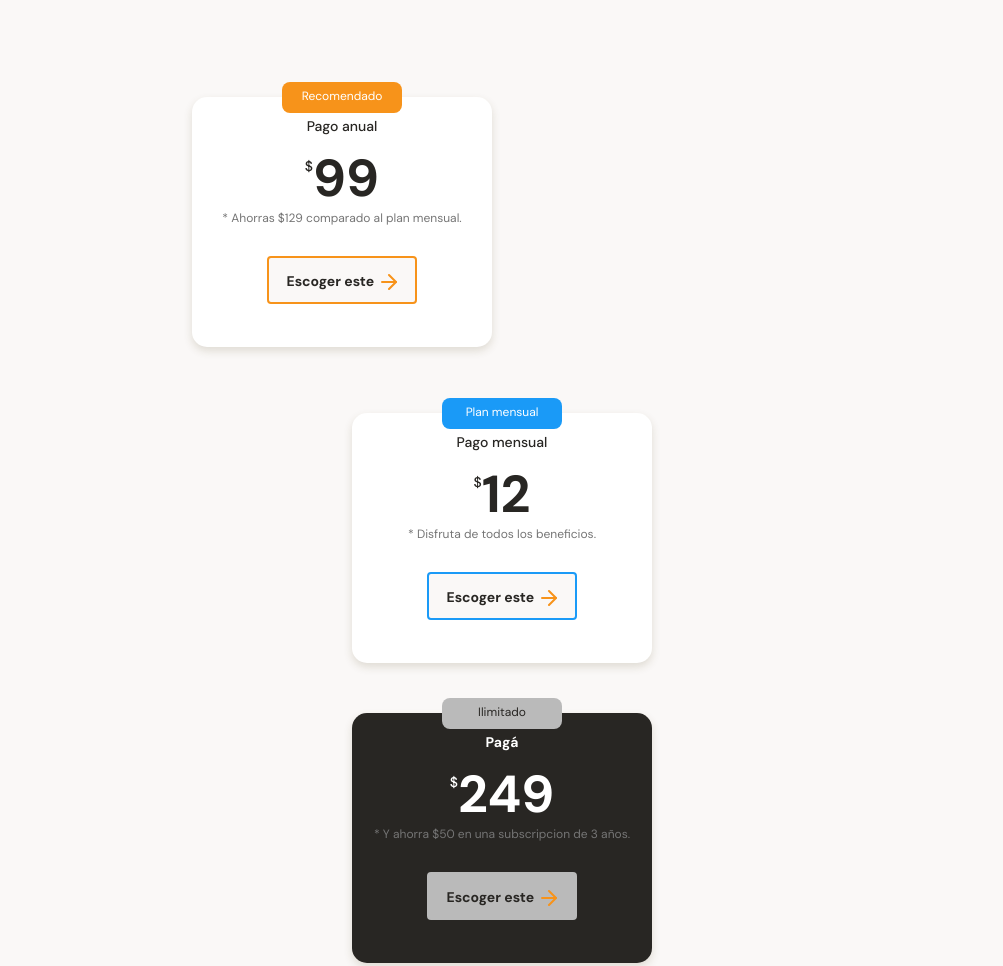
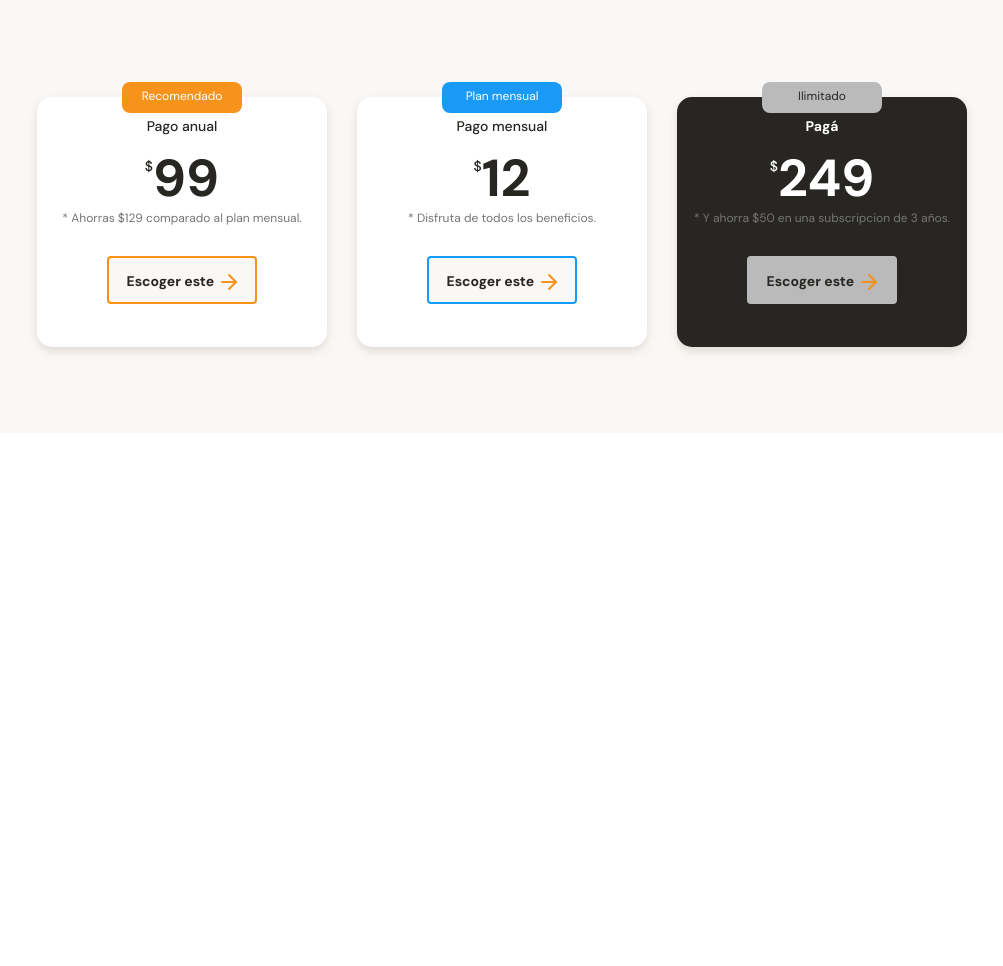
Before and after one commit to Santiago0ss/responsive-desing-mobile-first, a plain HTML site: page index.html in a window 1280 px wide. Shown: the part 2877-3843 px from the top of the page, without its empty margins (138-1141 px from the left). After the commit the page ends 3310 px from the top, so only its background shows below. Drawn offline with Linux system fonts and the light colour scheme.

Commit message:
Agregado el scroll horizontal de forma nativa con CSS

```diff
--- a/index.html
+++ b/index.html
@@ -147,8 +147,6 @@
                         <button class="plan-card--ca">Escoger este <span></span></button>
                     </div>
                 </article>
-            </section>
-            <section class="planes-container--month">
                 <article class="planes-container--card-month">
                     <p class="plan-mensual">Plan mensual</p>
                     <div class="plan-info-container">
@@ -158,8 +156,6 @@
                         <button class="plan-card--ca-month">Escoger este <span></span></button>
                     </div>
                 </article>
-            </section>
-            <section class="planes-container--ilimitado">
                 <article class="planes-container--card-ilimitado">
                     <p class="ilimitado">Ilimitado</p>
                     <div class="plan-info-container">
--- a/style.css
+++ b/style.css
@@ -385,6 +385,7 @@ main {
     position: relative;
     height: 316px;
     width: 75%;
+    margin: 0 auto;
     overflow-x: scroll;
     overscroll-behavior-x: contain;
     scroll-snap-type: x proximity;
@@ -396,7 +397,7 @@ main {
     min-width: 230px;
     max-width: 300px;
     height: 250px;
-    margin: 50px auto 0;
+    margin: 50px 15px 0;
     padding: 0 15px;
     background-color: var(--just-white);
     border-radius: 15px;
@@ -465,7 +466,7 @@ main {
     min-width: 230px;
     max-width: 300px;
     height: 250px;
-    margin: 50px auto 0;
+    margin: 50px 15px 0;
     padding: 0 15px;
     background-color: var(--just-white);
     border-radius: 15px;
@@ -517,7 +518,7 @@ main {
     min-width: 230px;
     max-width: 300px;
     height: 250px;
-    margin: 50px auto 0;
+    margin: 50px 15px 0;
     padding: 0 15px;
     background-color: var(--black);
     border-radius: 15px;
```
